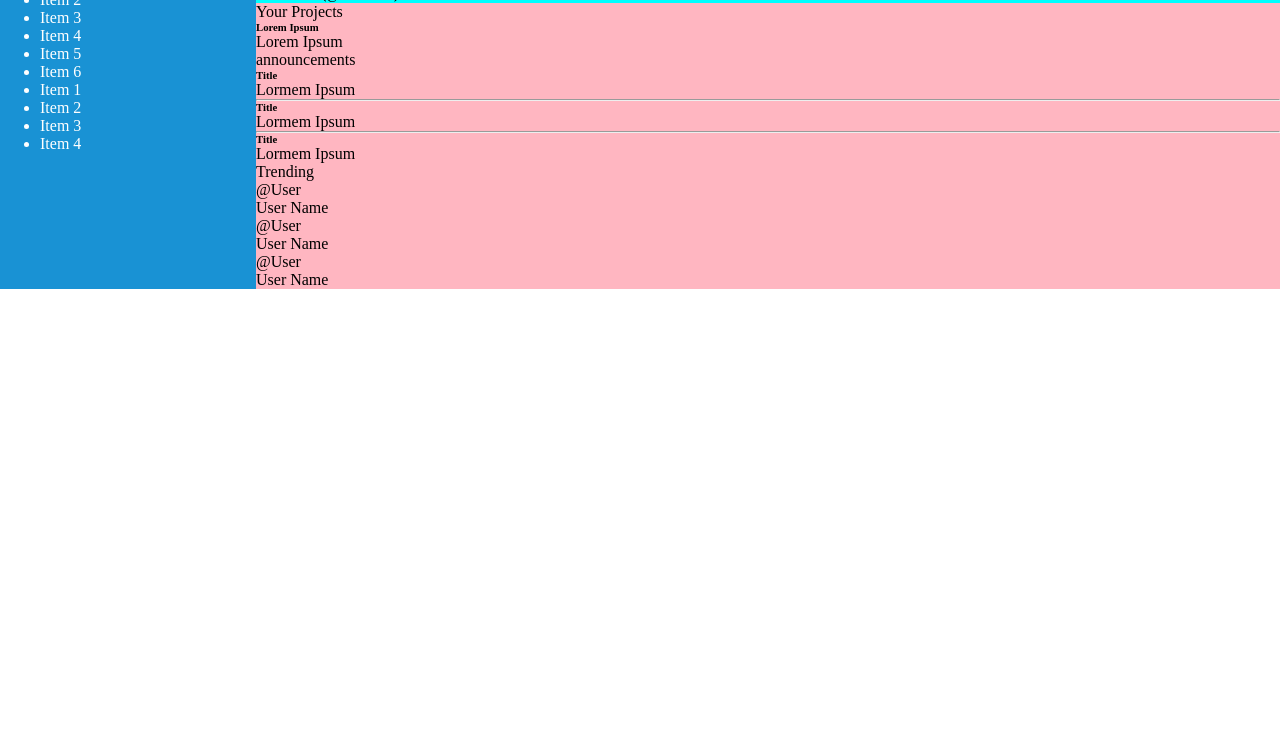
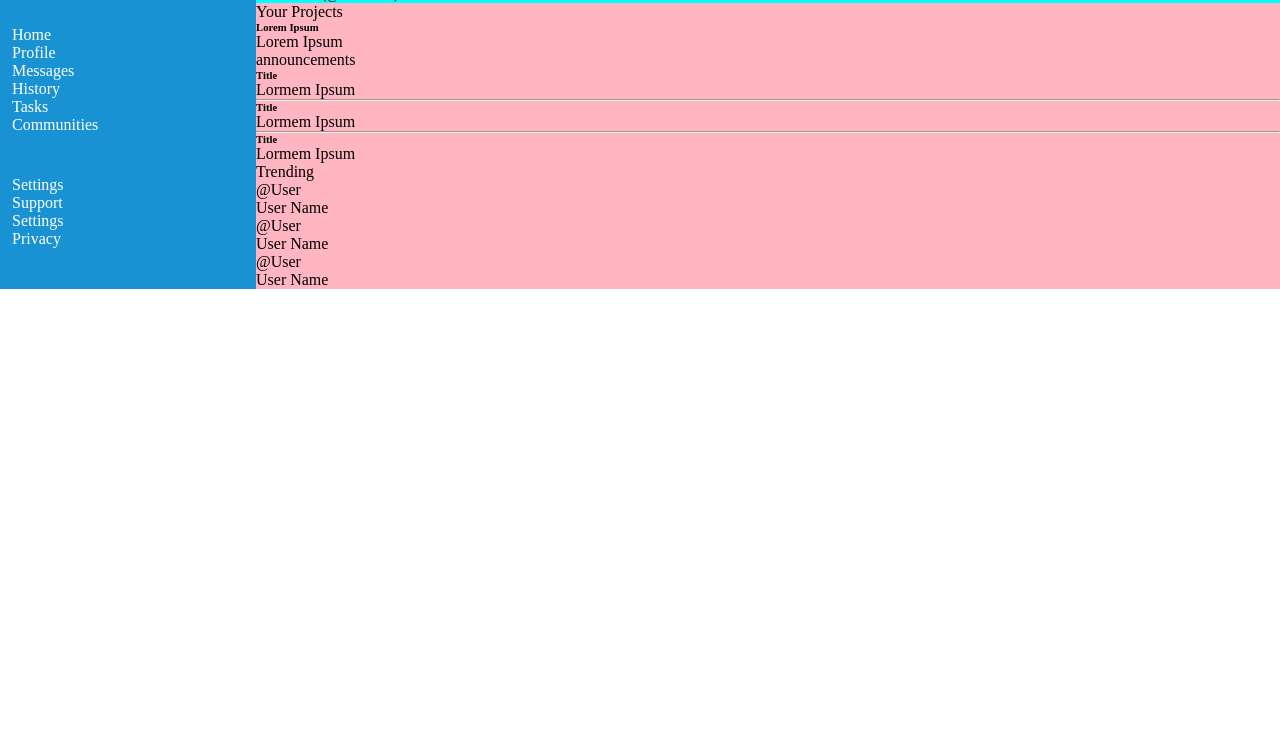
Before and after one commit to mbylater/odin-admin-dashboard, a plain HTML site: page index.html in a window 1280 px wide. Shown: the part 49-800 px from the top of the page. Drawn offline with Linux system fonts and the light colour scheme.

Commit message:
Fix menus - replace lists with icons and items

```diff
--- a/index.html
+++ b/index.html
@@ -15,20 +15,50 @@
                 <!-- icon add here -->
                 <h3>Dashboard</h3>
             </div>
-            <ul class="menu-1">
-                <li>Item 1</li>
-                <li>Item 2</li>
-                <li>Item 3</li>
-                <li>Item 4</li>
-                <li>Item 5</li>
-                <li>Item 6</li>
-            </ul>
-            <ul class="menu-2">
-                <li>Item 1</li>
-                <li>Item 2</li>
-                <li>Item 3</li>
-                <li>Item 4</li>
-            </ul>
+            <div class="menu-1">
+                <div class="menu-element">
+                    <!-- icon here -->
+                    <p class="menu-item">Home</p>
+                </div>
+                <div class="menu-element">
+                    <!-- icon here -->
+                    <p class="menu-item">Profile</p>
+                </div>
+                <div class="menu-element">
+                    <!-- icon here -->
+                    <p class="menu-item">Messages</p>
+                </div>
+                <div class="menu-element">
+                    <!-- icon here -->
+                    <p class="menu-item">History</p>
+                </div>
+                <div class="menu-element">
+                    <!-- icon here -->
+                    <p class="menu-item">Tasks</p>
+                </div>
+                <div class="menu-element">
+                    <!-- icon here -->
+                    <p class="menu-item">Communities</p>
+                </div>
+            </div>
+            <div class="menu-2">
+                <div class="menu-element">
+                    <!-- icon here -->
+                    <p class="menu-item">Settings</p>
+                </div>
+                <div class="menu-element">
+                    <!-- icon here -->
+                    <p class="menu-item">Support</p>
+                </div>
+                <div class="menu-element">
+                    <!-- icon here -->
+                    <p class="menu-item">Settings</p>
+                </div>
+                <div class="menu-element">
+                    <!-- icon here -->
+                    <p class="menu-item">Privacy</p>
+                </div>
+            </div>
         </div>
 
         <div class="header">
--- a/styles.css
+++ b/styles.css
@@ -13,6 +13,11 @@
     /* Layout*/
     grid-row: 1 / -1;
     grid-column: 1 / 2;
+    display: grid;
+    grid-template-rows: repeat(auto);
+    gap: 12px;
+
+    padding: 12px;
 
     /* Typography */
     color: white;
@@ -35,3 +40,9 @@
     /* Visuals */
     background-color: lightpink;
 }
+
+ul {
+    list-style: none;
+    padding: 0px;
+    margin: 0px;
+}
```
